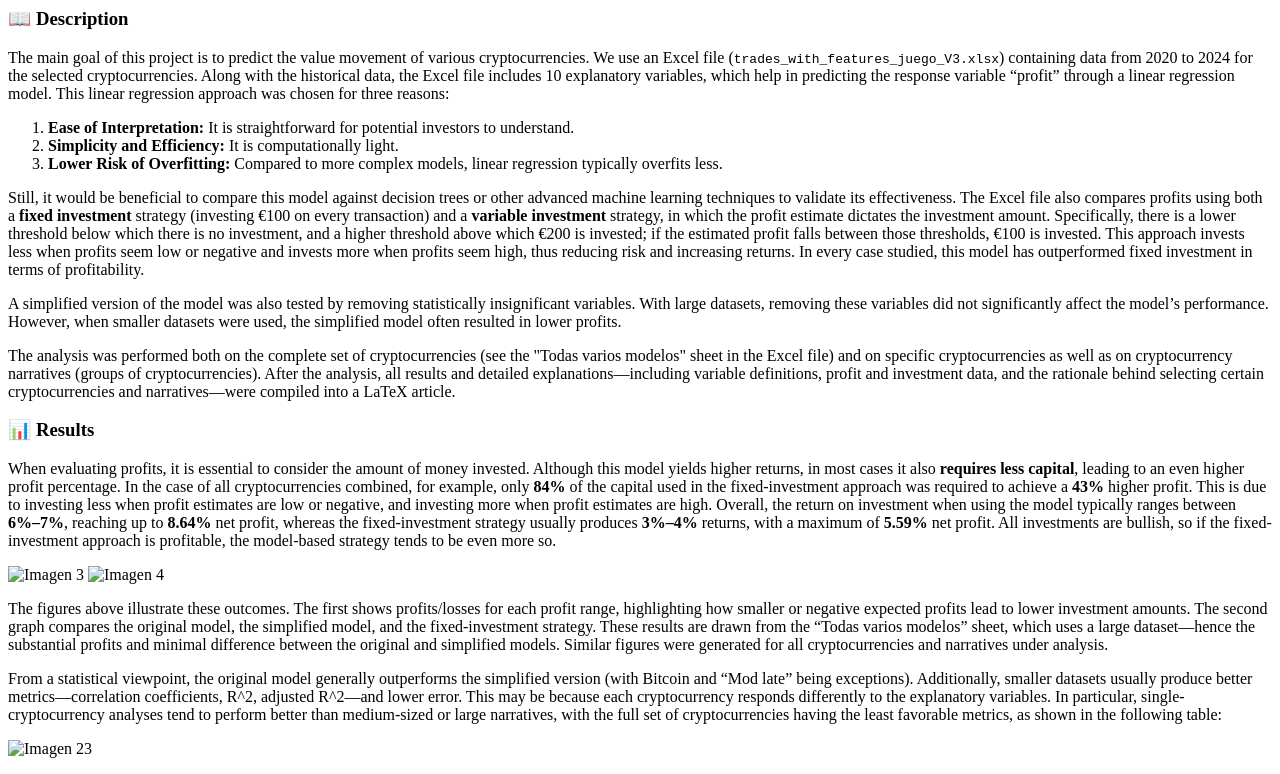
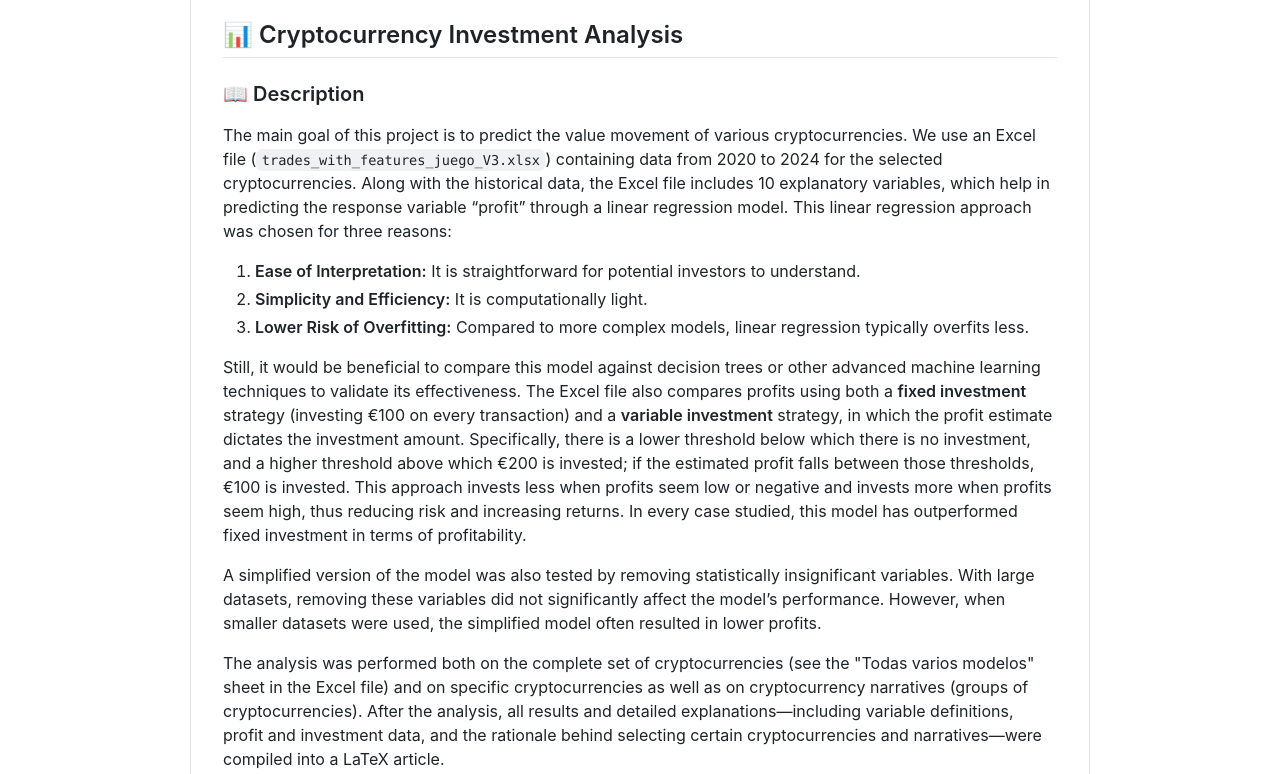
Before and after one commit to fhernandogallego/fhernandogallego.github.io, a plain HTML site: page 2425_aqtis_ml.html in a window 1280 px wide. Shown: the part 120-894 px from the top of the page. Drawn offline with nearby package versions, Linux system fonts and the light colour scheme.

Commit message:
Update 2425_aqtis_ml.html

```diff
--- a/2425_aqtis_ml.html
+++ b/2425_aqtis_ml.html
@@ -3,8 +3,30 @@
 <head>
   <meta charset="UTF-8">
   <title>2425_aqtis_ml README</title>
+  <!-- Enlace a GitHub Markdown CSS -->
+  <link rel="stylesheet" href="https://cdnjs.cloudflare.com/ajax/libs/github-markdown-css/5.2.0/github-markdown-light.min.css" integrity="sha512-Y5bTObQWf9kgcIVIgR+ZxBjU8pLCJPuoLGa1zMRAGuBmWi2mM6+xEsyq3UJn6FKK4/R0VBU/PixCz1Dnhq0dgw==" crossorigin="anonymous" referrerpolicy="no-referrer" />
+  <style>
+    /* Opcional: Ajusta los márgenes para que el contenido no ocupe todo el ancho */
+    body {
+      margin: 2rem;
+      background-color: #fff;
+    }
+    .markdown-body {
+      box-sizing: border-box;
+      min-width: 200px;
+      max-width: 900px;
+      margin: 0 auto;
+      padding: 2rem;
+      border: 1px solid #e1e4e8;
+      border-radius: 6px;
+      background-color: #ffffff;
+    }
+  </style>
 </head>
+
 <body>
+<main class="markdown-body">
+
   <h1>2425_aqtis_ml</h1>
   <h2>📊 Cryptocurrency Investment Analysis</h2>
 
@@ -142,5 +164,6 @@ pip install pandas numpy matplotlib scikit-learn jupyter
   <p>
     If there are any additional images referenced by name in the LaTeX article or PDF (<code>Análisis_de_inversiones_en_criptomonedas_2020_2024.pdf</code>), be sure to include them as well so that all visual references are intact.
   </p>
+</main>
 </body>
 </html>
```
